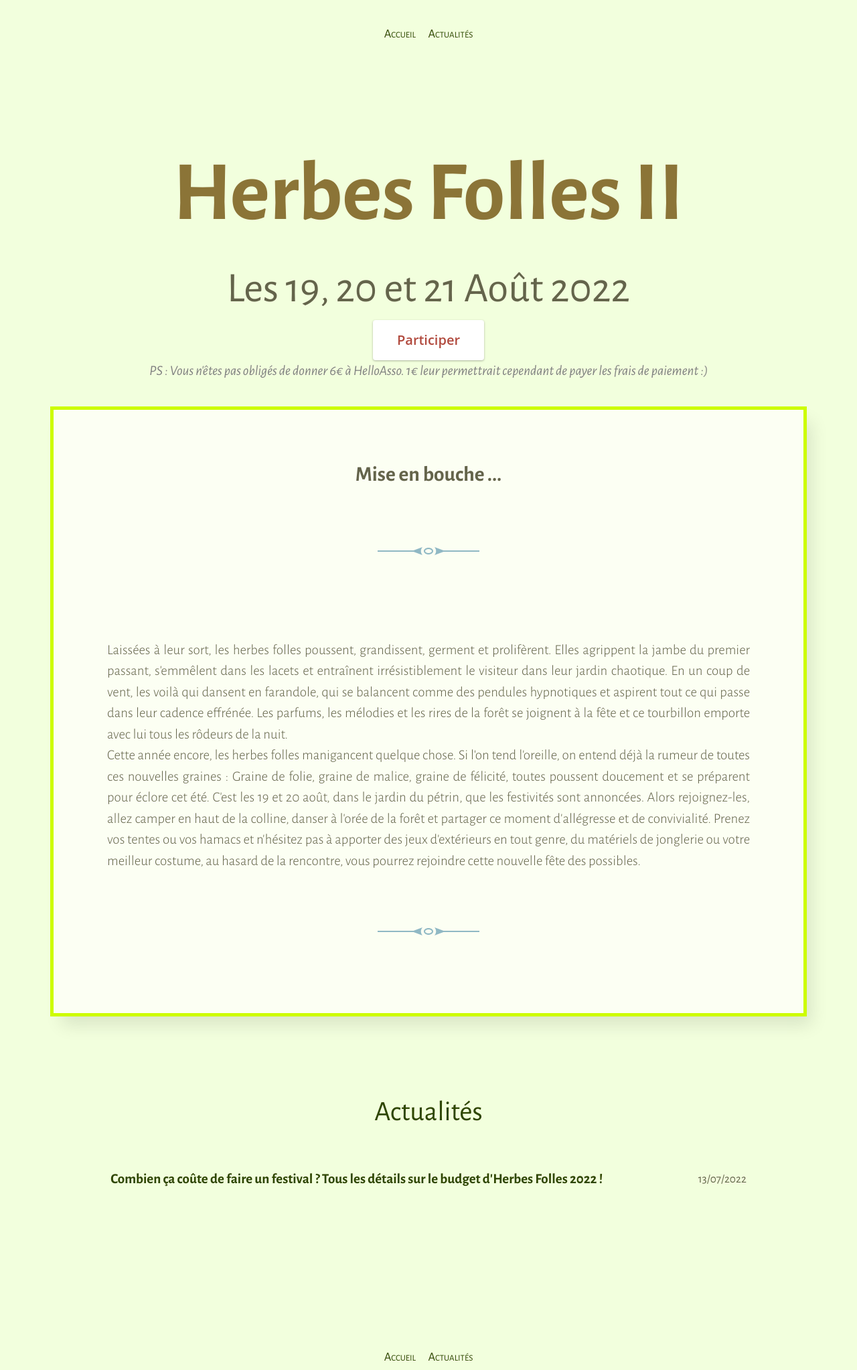
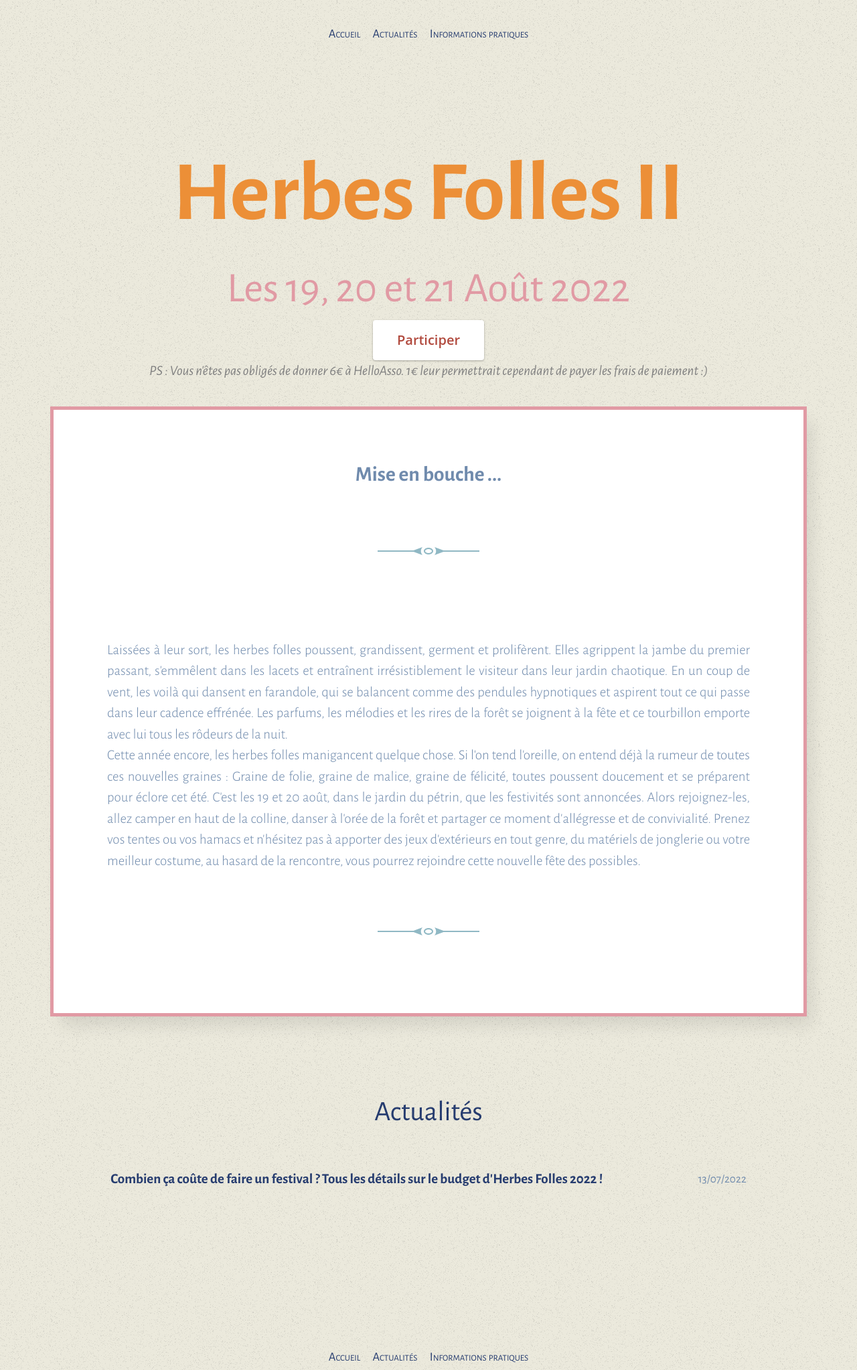
Before and after one commit to Herbes-Folles/Herbes-Folles.github.io, a Jekyll site: the page built from index.html, in a window 1280 px wide. Shown: the whole page at 67% size. Built offline with Jekyll 4.4.1, drawn with Linux system fonts in a browser that asks for light colours; the list of posts is cut into pages by our own code.

Commit message:
rework theme

```diff
--- a/_data/menu.yml
+++ b/_data/menu.yml
@@ -1,2 +1,5 @@
 - title: Actualités
   url: /content/post_list.html
+
+- title: Informations pratiques
+  url: /content/informations_pratiques.html
--- a/_sass/_base.scss
+++ b/_sass/_base.scss
@@ -1,5 +1,5 @@
 body {
-  background: $main_background;
+  background-image : url('/assets/images/background.png');
   color: $text-color;
   font-family: $font-family;
   font-size: 1.3125em;
--- a/_sass/_masthead.scss
+++ b/_sass/_masthead.scss
@@ -9,7 +9,7 @@
   margin-bottom: 0;
   margin-top: 1em;
   font-weight: bolder;
-  color : $title_color;
+  color : $title_color_home;
   padding: 0 2rem;
   @media (min-width: $on-tablet) {
     font-size: 6em;
@@ -17,9 +17,8 @@
 }
 
 .site-masthead h2 {
-  color: $muted-text-color;
+  color: $subtitle_color_home;
   font-size: 1.25em;
-  color : $muted-text-color;
   font-weight: 400;
   margin: 0;
   padding: 0 2rem;
--- a/_sass/_variables.scss
+++ b/_sass/_variables.scss
@@ -1,11 +1,15 @@
-$text-color:          #2E4500; // Couleur du texte sur les articles
-$muted-text-color:    #64644B; // Couleur quand on passe la souris sur un texte du bandeau de navigation
-$title_color: 	  #8B7437; // Couleur des titres
+$text-color:          #263c6f; // Couleur du texte sur les articles
+$muted-text-color:    #708bad; // Couleur quand on passe la souris sur un texte du bandeau de navigation
+$title_color_home: 	  #ec8f37; // Couleur des titres
+$subtitle_color_home: #e19aa4; // Couleur du sous titre de la page principale
 
-$main_background:		  #F2FFDD; // Couleur du fond principal
-$text_background:   #FCFFF3; // Couleur du fond des articles
+$title_color: #e19aa4; // Couleur des titres sur les pages annexes
 
-$outline_color: 		  #CDFC00; // Couleur du liseré
+
+$main_background:		  #ffffff; // Couleur du fond principal
+$text_background:   #ffffff; // Couleur du fond des articles
+
+$outline_color: 		  #e19aa4; // Couleur du liseré
 $brand-color:         #ff0000; // Couleur du surlignage des liens
 $highlight:           lighten($brand-color, 35%);
 
```
Also changed, not shown: assets/images/background.png (added).
